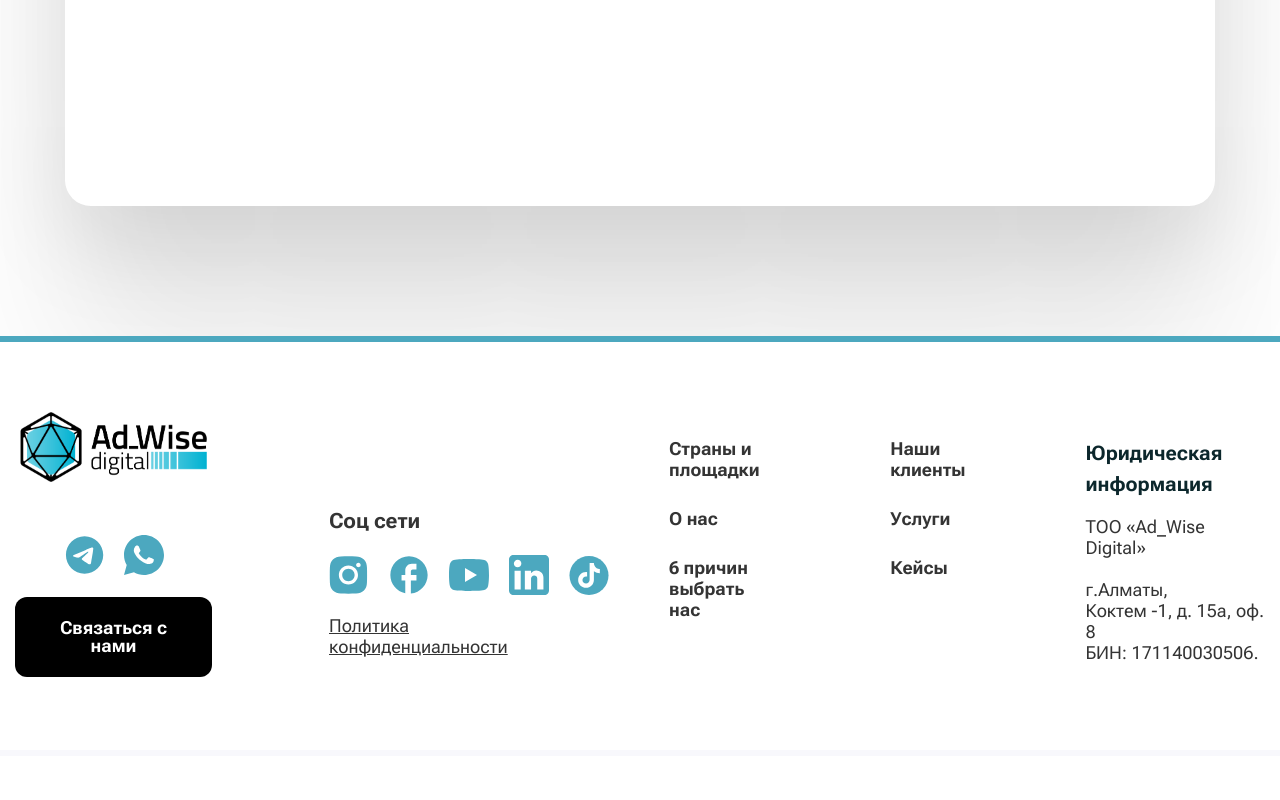
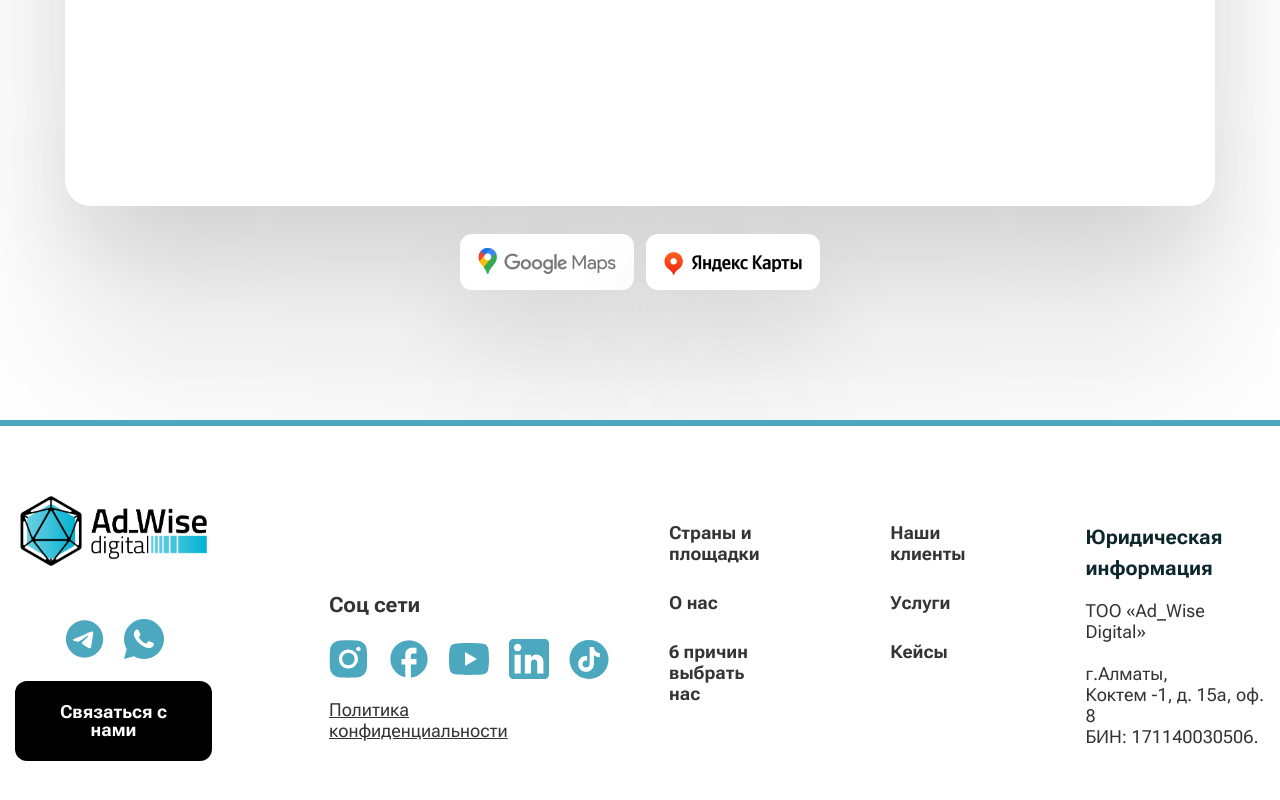
Before and after one commit to ReaverJS/webcom-layout, a website: page src/index.html in a window 1280 px wide. Shown: the part 6478-7278 px from the top of the page. Before the commit the page ends 7234 px from the top, so only its background shows below. Drawn offline with nearby package versions, Linux system fonts and the light colour scheme; files that its build step writes are made by us from their sources; a script that the page names is missing.

Commit message:
правки 14.02.2024

```diff
--- a/src/assets/js/app.js
+++ b/src/assets/js/app.js
@@ -25,7 +25,7 @@ var swiper = new Swiper(".news-swiper", {
 })
 
 var swiper = new Swiper(".trust-swiper", {
-  slidesPerView: 2.2,
+  slidesPerView: 2,
   spaceBetween: 12,
   grabCursor: true,
   loop: false,
@@ -45,7 +45,7 @@ var swiper = new Swiper(".trust-swiper", {
 })
 
 var swiper = new Swiper(".subtintro-swiper", {
-  slidesPerView: 2.1,
+  slidesPerView: 2,
   spaceBetween: 12,
   grabCursor: true,
   loop: false,
@@ -59,7 +59,7 @@ var swiper = new Swiper(".subtintro-swiper", {
       slidesPerView: 3,
       spaceBetween: 12,
     },
-  }
+  },
 })
 
 var swiper = new Swiper(".offer-swiper", {
--- a/src/assets/js/burger.js
+++ b/src/assets/js/burger.js
@@ -18,9 +18,11 @@ function showSidebar() {
   page.appendChild(mask); */
 
   body.classList.add('show-sidebar');
+  body.classList.add('no-scroll');
 }
 
 function closeSidebar() {
   body.classList.remove('show-sidebar');
+  body.classList.remove('no-scroll');
   //document.querySelector('.page__mask').remove();
 }
--- a/src/assets/scss/blocks/case.scss
+++ b/src/assets/scss/blocks/case.scss
@@ -195,7 +195,6 @@
   @media(max-width: 930px) {
     display: block;
     position: relative;
-    padding: 0 34px;
   }
 }
 
@@ -273,7 +272,7 @@
   }
 }
 
-.case-swiper-pagination-button {
+/* .case-swiper-pagination-button {
   position: absolute;
   top: calc(50% - 24px);
   transform: translateY(-50%);
@@ -289,7 +288,7 @@
   &.case-swiper-pagination-button--right {
     right: 2px;
   }
-}
+} */
 
 .case-swiper-pagination {
   display: flex;
--- a/src/assets/scss/blocks/contacts.scss
+++ b/src/assets/scss/blocks/contacts.scss
@@ -39,3 +39,20 @@
 [class*="copyrights-pane"] {
 	display: none !important;
 }
+
+.contacts-btns {
+  margin-top: 28px;
+  display: flex;
+  justify-content: center;
+}
+
+.contacts-btn {
+  display: block;
+  padding: 13px 18px;
+  border-radius: 12px;
+  background: #fff;
+  box-shadow: 0px 42px 92px 0px rgba(0, 0, 0, 0.10), 0px 167px 167px 0px rgba(0, 0, 0, 0.09), 0px 1045px 293px 0px rgba(0, 0, 0, 0.00);
+  & + & {
+    margin-left: 12px;
+  }
+}
--- a/src/assets/scss/blocks/intro.scss
+++ b/src/assets/scss/blocks/intro.scss
@@ -25,6 +25,10 @@
   width: 100%;
   height: 100%;
   object-fit: cover;
+
+  @media(max-width: 930px) {
+    object-position: 75%;
+  }
 }
 
 .intro-inner {
--- a/src/assets/scss/blocks/news.scss
+++ b/src/assets/scss/blocks/news.scss
@@ -17,7 +17,6 @@
 .news-swiper {
   @media(max-width: 930px) {
     position: relative;
-    padding: 0 34px;
   }
 }
 
@@ -124,7 +123,7 @@
   }
 }
 
-.news-swiper-pagination-button {
+/* .news-swiper-pagination-button {
   display: none;
   position: absolute;
   top: calc(50% - 24px);
@@ -145,4 +144,4 @@
   @media(max-width: 930px) {
     display: block;
   }
-}
+} */
--- a/src/assets/scss/blocks/offer.scss
+++ b/src/assets/scss/blocks/offer.scss
@@ -136,7 +136,6 @@
   display: none;
   @media(max-width: 930px) {
     display: block;
-    padding: 0 34px;
     position: relative;
   }
 }
@@ -175,7 +174,7 @@
   line-height: 20px;
 }
 
-.offer-swiper-button {
+/* .offer-swiper-button {
   position: absolute;
   top: calc(50% - 24px);
   transform: translateY(-50%);
@@ -191,7 +190,7 @@
   &.offer-swiper-button--right {
     right: 2px;
   }
-}
+} */
 
 .offer-swiper-pagination {
   display: flex;
--- a/src/assets/scss/style.scss
+++ b/src/assets/scss/style.scss
@@ -10,7 +10,7 @@ body {
   color: $black;
 
   &.no-scroll {
-    //overflow: hidden;
+    overflow: hidden;
     padding-right: 15px;
   }
 }
--- a/src/index.html
+++ b/src/index.html
@@ -321,12 +321,12 @@ title: Ad_Wise Digital
           </div>
         </div>
 
-        <button class="offer-swiper-button offer-swiper-button--left">
+        <!-- <button class="offer-swiper-button offer-swiper-button--left">
           <img src="assets/images/index/offer/offer-arrow-left.png" alt="">
         </button>
         <button class="offer-swiper-button offer-swiper-button--right">
           <img src="assets/images/index/offer/offer-arrow-right.png" alt="">
-        </button>
+        </button> -->
 
         <span class="offer-swiper-pagination"></span>
       </div>
@@ -630,12 +630,12 @@ title: Ad_Wise Digital
           </div>
         </div>
 
-        <button class="case-swiper-pagination-button case-swiper-pagination-button--left">
+        <!-- <button class="case-swiper-pagination-button case-swiper-pagination-button--left">
           <img src="assets/images/index/offer/offer-arrow-left.png" alt="">
         </button>
         <button class="case-swiper-pagination-button case-swiper-pagination-button--right">
           <img src="assets/images/index/offer/offer-arrow-right.png" alt="">
-        </button>
+        </button> -->
 
         <span class="case-swiper-pagination"></span>
       </div>
@@ -697,12 +697,12 @@ title: Ad_Wise Digital
         </div>
         <div class="news-swiper-pagination"></div>
 
-        <button class="news-swiper-pagination-button news-swiper-pagination-button--left">
+        <!-- <button class="news-swiper-pagination-button news-swiper-pagination-button--left">
           <img src="assets/images/index/offer/offer-arrow-left.png" alt="">
         </button>
         <button class="news-swiper-pagination-button news-swiper-pagination-button--right">
           <img src="assets/images/index/offer/offer-arrow-right.png" alt="">
-        </button>
+        </button> -->
       </div>
 
       <div class="news-more">
@@ -727,6 +727,15 @@ title: Ad_Wise Digital
         <a class="dg-widget-link" href="http://2gis.kz/almaty/firm/70000001031339520/center/76.92919850349428,43.22887460621925/zoom/17?utm_medium=widget-source&utm_campaign=firmsonmap&utm_source=bigMap">Посмотреть на карте Алматы</a><div class="dg-widget-link"><a href="http://2gis.kz/almaty/firm/70000001031339520/photos/70000001031339520/center/76.92919850349428,43.22887460621925/zoom/17?utm_medium=widget-source&utm_campaign=firmsonmap&utm_source=photos">Фотографии компании</a></div><div class="dg-widget-link"><a href="http://2gis.kz/almaty/center/76.925962,43.230247/zoom/17/routeTab/rsType/bus/to/76.925962,43.230247╎Webcom Kazakhstan, диджитал-агентство?utm_medium=widget-source&utm_campaign=firmsonmap&utm_source=route">Найти проезд до Webcom Kazakhstan, диджитал-агентство</a></div><script charset="utf-8" src="https://widgets.2gis.com/js/DGWidgetLoader.js"></script><script charset="utf-8">new DGWidgetLoader({"width":'100%',"height":'100%',"borderColor":"#fff","pos":{"lat":43.22887460621925,"lon":76.927398,"zoom":17},"opt":{"city":"almaty"},"org":[{"id":"70000001031339520"}]});</script><noscript style="color:#c00;font-size:16px;font-weight:bold;">Виджет карты использует JavaScript. Включите его в настройках вашего браузера.</noscript>
       </div>
 
+      <div class="contacts-btns">
+        <a class="contacts-btn" href="https://maps.app.goo.gl/v96YyWBMZfAV6KUY8" target="_blank">
+          <img src="assets/images/google-maps.png" alt="">
+        </a>
+        <a class="contacts-btn" href="https://yandex.kz/maps/ru/-/CDBKyKOk" target="_blank">
+          <img src="assets/images/y-maps.png" alt="">
+        </a>
+      </div>
+
       </div>
     </div>
   </div>
```
Also changed, not shown: dist/assets/css/style.css, dist/assets/css/style.min.css, dist/assets/images/google-maps.png (added), dist/assets/images/y-maps.png (added), dist/assets/js/app.js, dist/index.html, src/assets/images/google-maps.png (added), src/assets/images/y-maps.png (added).
